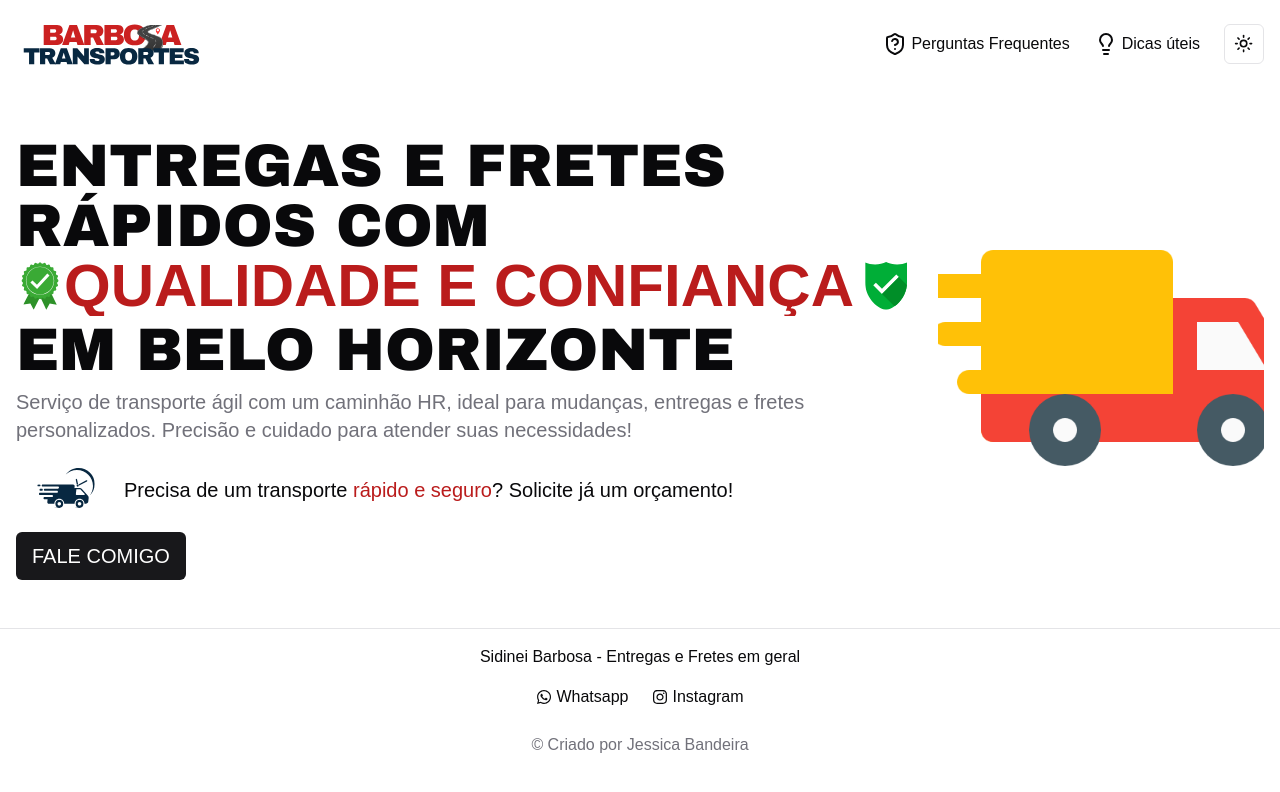
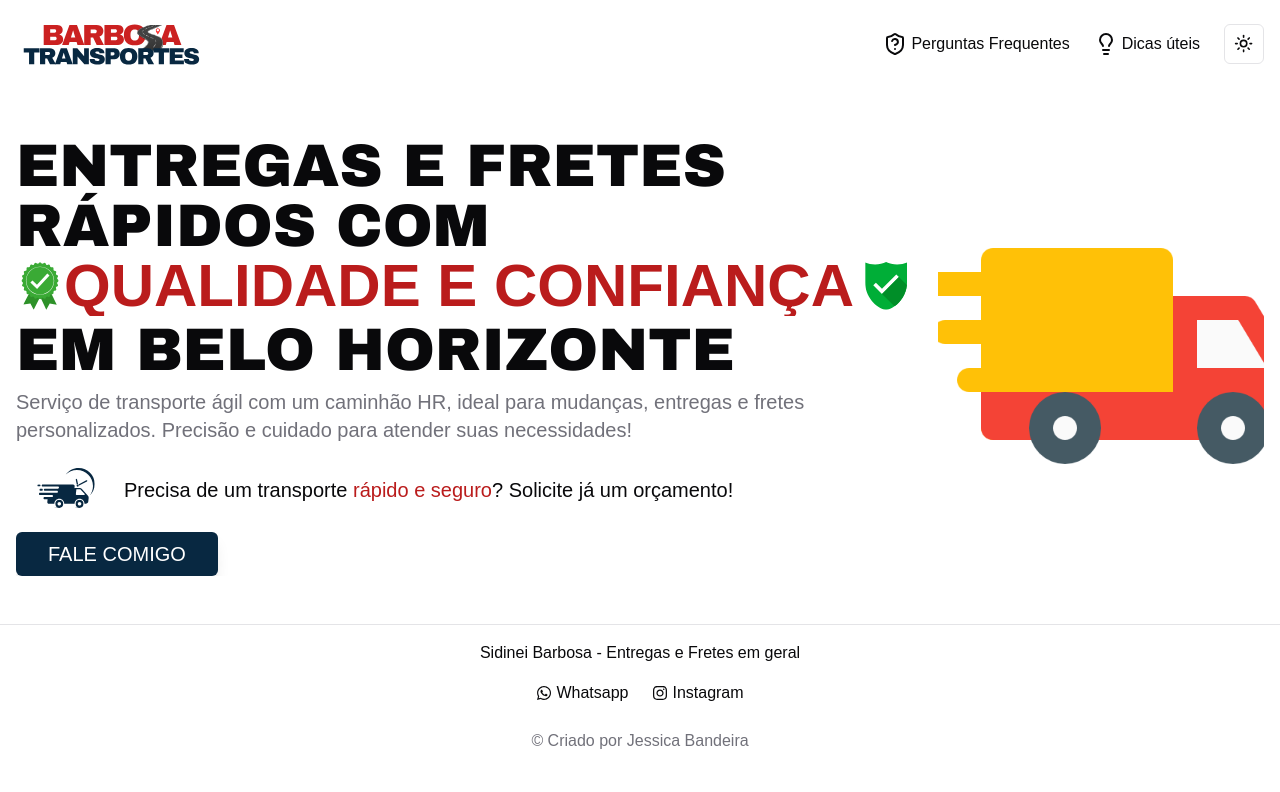
Before and after one commit to jessicasantosb/freelance-barbosa-transportes, a Next.js app: page / in a window 1280 px wide. Shown: the top 792 px of the page. Built offline with nearby package versions, Linux system fonts and the light colour scheme; a web font is replaced by a local one.

Commit message:
style: update button component

```diff
--- a/src/components/home/message-trigger.tsx
+++ b/src/components/home/message-trigger.tsx
@@ -39,11 +39,10 @@ export function MessageTrigger({ custom }: { custom: FadeInVariantsType }) {
       </div>
 
       <div className="overflow-hidden mt-6">
-        <Button asChild>
+        <Button asChild variant={"cta"} size={"lg"}>
           <motion.button
             variants={fadeInVariants}
             custom={custom}
-            className="py-6 uppercase text-lg sm:text-xl bg-[#082841] text-white"
             onClick={() => setDialogOpen(true)}
           >
             Fale Comigo
--- a/src/components/ui/button.tsx
+++ b/src/components/ui/button.tsx
@@ -5,15 +5,19 @@ import * as React from "react";
 import { cn } from "@/lib/utils";
 
 const buttonVariants = cva(
-  "inline-flex items-center justify-center whitespace-nowrap rounded-md text f-smont-medium ring-offset-background transition-colors focus-visible:outline-none focus-visible:ring-2 focus-visible:ring-ring focus-visible:ring-offset-2 disabled:pointer-events-none disabled:opacity-50",
+  "inline-flex items-center justify-center whitespace-nowrap rounded-md text-sm font-medium ring-offset-background transition-colors focus-visible:outline-none focus-visible:ring-2 focus-visible:ring-ring focus-visible:ring-offset-2 disabled:pointer-events-none disabled:opacity-50",
   {
     variants: {
       variant: {
-        default: "bg-primary text-primary-foreground",
-        destructive: "bg-destructive text-destructive-foreground",
-        outline: "border border-input bg-background",
-        secondary: "bg-secondary text-secondary-foreground",
-        ghost: "hover:bg-accent",
+        default: "bg-primary text-primary-foreground hover:bg-primary/90",
+        cta: "uppercase text-lg sm:text-xl bg-[#082841] text-white shadow-lg hover:shadow-none hover:opacity-95",
+        destructive:
+          "bg-destructive text-destructive-foreground hover:bg-destructive/90",
+        outline:
+          "border border-input bg-background hover:bg-accent hover:text-accent-foreground",
+        secondary:
+          "bg-secondary text-secondary-foreground hover:bg-secondary/80",
+        ghost: "hover:bg-accent hover:text-accent-foreground",
         link: "text-primary underline-offset-4 hover:underline",
       },
       size: {
```
Also changed, not shown: 1 other file (tests, documents, lock files or other folders).
